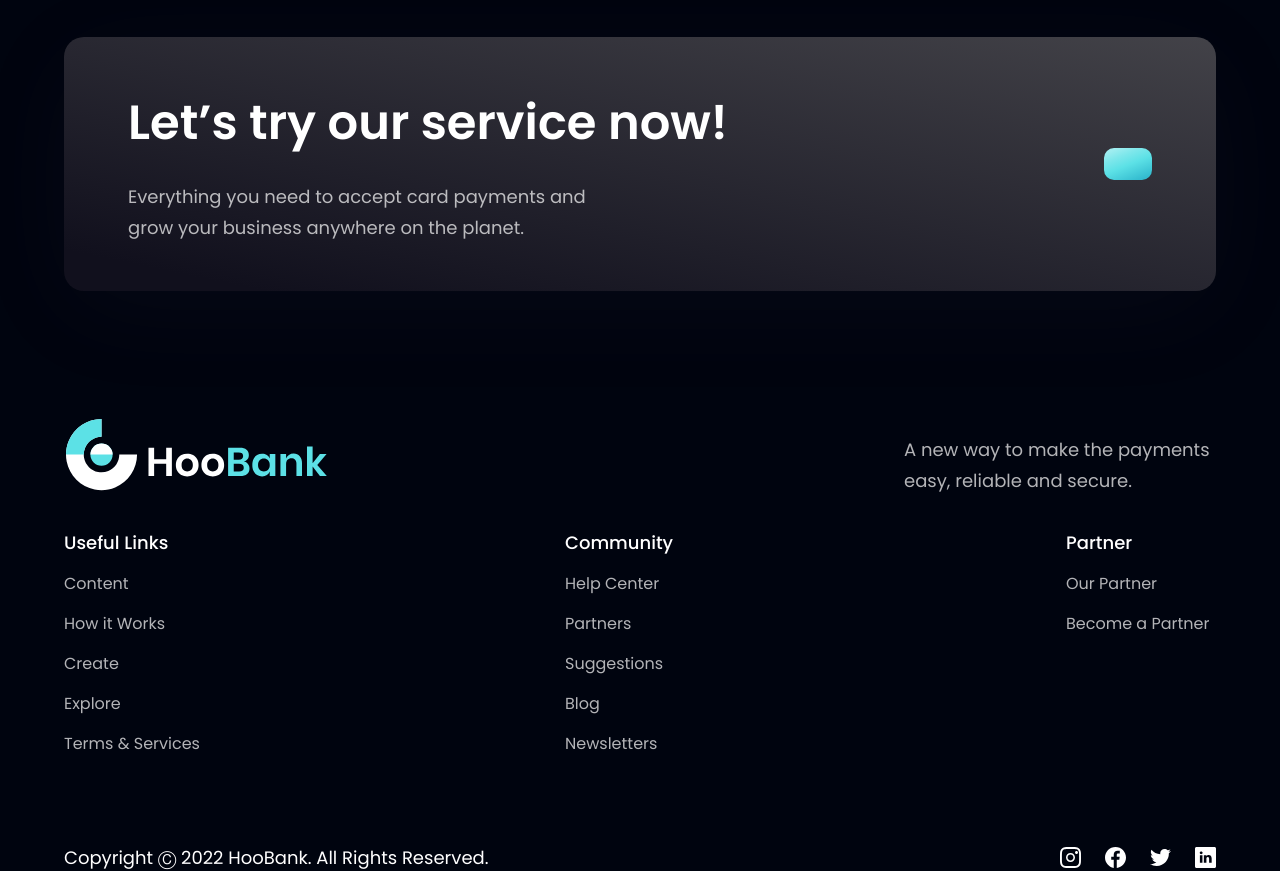
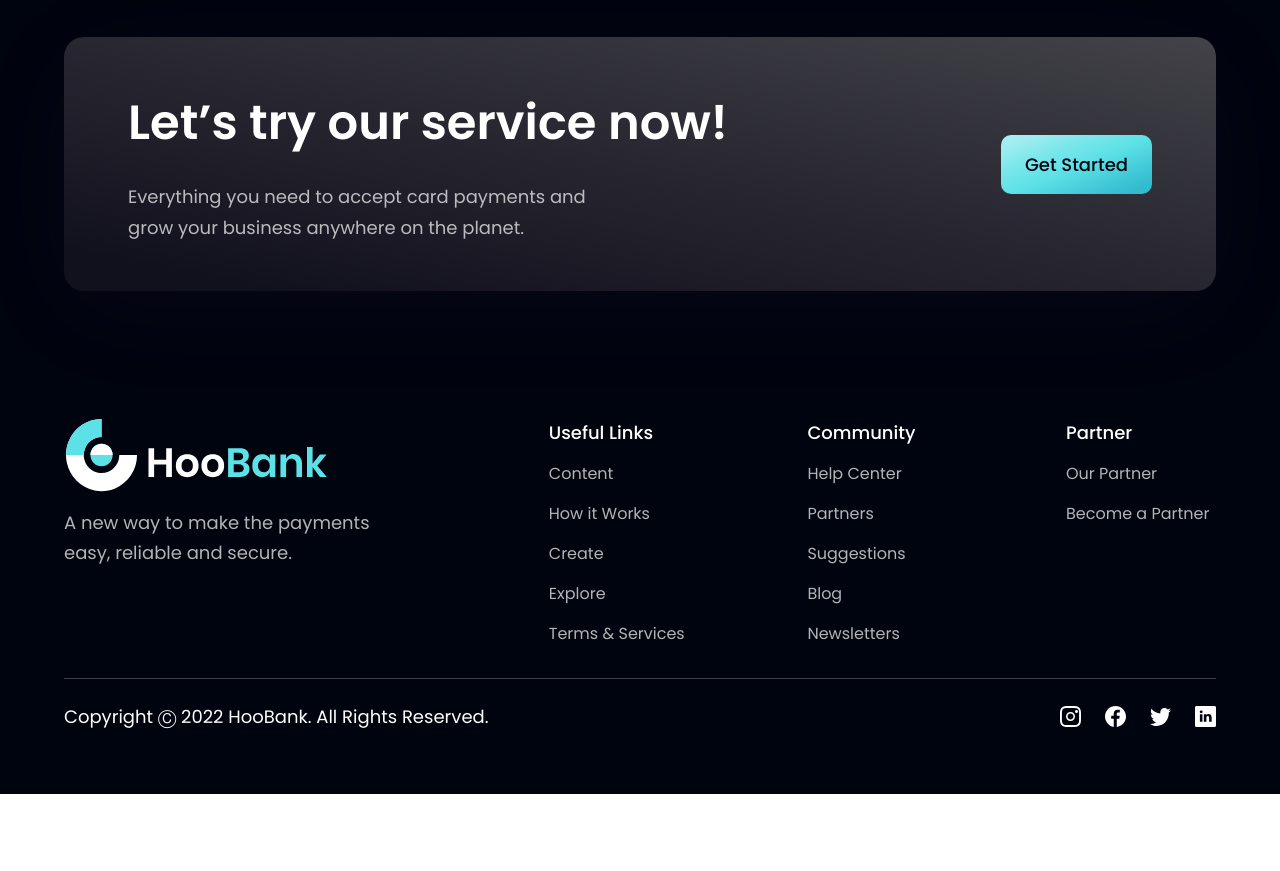
Before and after one commit to automation-andy101/react-banking-app, a React (Vite) app: page / in a window 1280 px wide. Shown: the part 4000-4871 px from the top of the page. After the commit the page ends 4794 px from the top, so only its background shows below. Built offline with nearby package versions, Linux system fonts and the light colour scheme.

Commit message:
Added footer section

```diff
--- a/src/components/CTA.jsx
+++ b/src/components/CTA.jsx
@@ -12,7 +12,7 @@ const CTA = () => (
     </div>
 
     <div className={`${styles.flexCenter} sm:ml-10 ml-0 sm:mt-0 mt-10`}>
-      <Button />
+      <Button text='Get Started' />
     </div>
   </section>
 );
--- a/src/components/Footer.jsx
+++ b/src/components/Footer.jsx
@@ -1,37 +1,38 @@
-import React from 'react';
+import styles from "../style";
+import { logo } from "../assets";
+import { footerLinks, socialMedia } from "../constants";
 
-import styles from '../style';
-import { logo } from '../assets';
-import { footerLinks, socialMedia } from '../constants';
-
-
-const Footer = () => {
-  return (
-    <section>
-      <div className={`${styles.flexCenter} ${styles.paddingY} flex-col`}>
+const Footer = () => (
+  <section className={`${styles.flexCenter} ${styles.paddingY} flex-col`}>
     <div className={`${styles.flexStart} md:flex-row flex-col mb-8 w-full`}>
-          <div className='flex-1 flex flex-col justify-start mr-10'>
-            <img src={logo} alt='hoobank' className='w-[266px] h-[72px] object-contain' />
-          </div>
-
+      <div className="flex-[1] flex flex-col justify-start mr-10">
+        <img
+          src={logo}
+          alt="hoobank"
+          className="w-[266px] h-[72.14px] object-contain"
+        />
         <p className={`${styles.paragraph} mt-4 max-w-[312px]`}>
           A new way to make the payments easy, reliable and secure.
         </p>
       </div>
 
-        <div className='flex-[1.5] w-full flex flex-row justify-between flex-wrap md:mt-0 mt-10'>
+      <div className="flex-[1.5] w-full flex flex-row justify-between flex-wrap md:mt-0 mt-10">
         {
-            footerLinks.map((footerLink) => (
-              <div key={footerLink.id} className='flex flex-col ss:my-0 my-4 min-w-[150px]'>
-                <h4 className='font-poppins font-medium text-[18px] leading-[27px] text-white'>
-                  {footerLink.title}
+          footerLinks.map((footerlink) => (
+            <div key={footerlink.title} className={`flex flex-col ss:my-0 my-4 min-w-[150px]`}>
+              <h4 className="font-poppins font-medium text-[18px] leading-[27px] text-white">
+                {footerlink.title}
               </h4>
-
-                <ul className='list-none mt-4'>
+              <ul className="list-none mt-4">
                 {
-                    footerLink.links.map((link, index) => (
-                      <li key={link.name} className={`font-poppins font-normal text-[16px] leading-[24px] text-dimWhite hover:text-secondary cursor-pointer ${index !== footerLink.links.length -1 ? 'mb-4' : 'mb-0'}`}>
-                        <a href={link.link}> {link.name} </a>
+                  footerlink.links.map((link, index) => (
+                    <li
+                      key={link.name}
+                      className={`font-poppins font-normal text-[16px] leading-[24px] text-dimWhite hover:text-secondary cursor-pointer ${
+                        index !== footerlink.links.length - 1 ? "mb-4" : "mb-0"
+                      }`}
+                    >
+                      {link.name}
                     </li>
                   ))
                 }
@@ -42,26 +43,26 @@ const Footer = () => {
       </div>
     </div>
 
-      <div className='w-full flex justify-between items-center md:flex-row flex-col pt-6 border-t-[#3f3r45]'>
-        <p className='font-poppins font-normal text-center text-[18px] leading-[27px] text-white'>
+    <div className="w-full flex justify-between items-center md:flex-row flex-col pt-6 border-t-[1px] border-t-[#3F3E45]">
+      <p className="font-poppins font-normal text-center text-[18px] leading-[27px] text-white">
         Copyright Ⓒ 2022 HooBank. All Rights Reserved.
       </p>
 
-        <div className='flex flex-row md:mt-0 mt-6'>
+      <div className="flex flex-row md:mt-0 mt-6">
         {
           socialMedia.map((social, index) => (
             <img
               key={social.id}
               src={social.icon}
               alt={social.id}
-                className={`w-[21px] h-[21px] object-contain cursor-pointer ${index !== socialMedia.length - 1 ? 'mr-6' : 'mr-0'}`}
+              className={`w-[21px] h-[21px] object-contain cursor-pointer ${index !== socialMedia.length - 1 ? "mr-6" : "mr-0"}`}
+              onClick={() => window.open(social.link)}
             />
           ))
         }
       </div>
     </div>
   </section>
-  )
-}
+);
 
 export default Footer;
```
Lines whose indentation alone changed are shown as unchanged.
